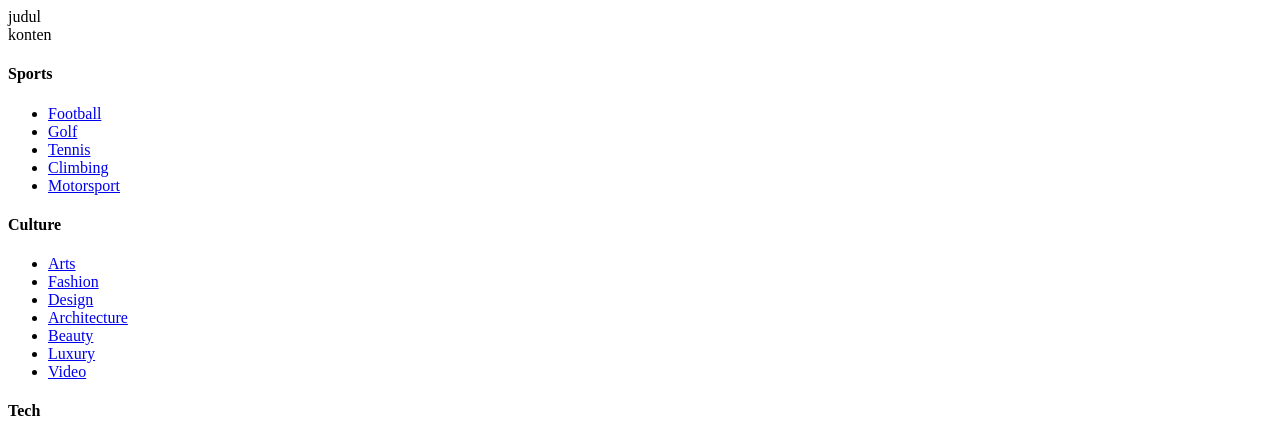
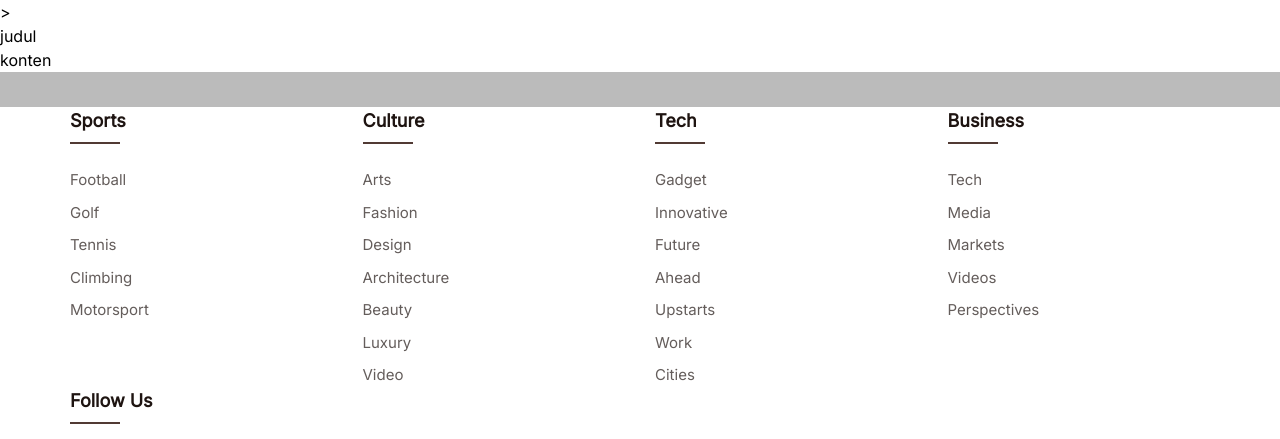
Before and after one commit to yuromasb/progate-tim, a plain HTML site: page index.html in a window 1280 px wide. Shown: the top 439 px of the page. Drawn offline with nearby package versions, Linux system fonts and the light colour scheme.

Commit message:
Update index.html

```diff
--- a/index.html
+++ b/index.html
@@ -4,6 +4,7 @@
     <meta charset="UTF-8" />
     <meta http-equiv="X-UA-Compatible" content="IE=edge" />
     <meta name="viewport" content="width=device-width, initial-scale=1.0" />
+    <link rel="stylesheet" href="stylesheet.css">>
     <title>Document</title>
   </head>
   <body>
```
